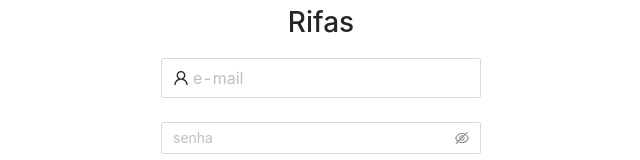
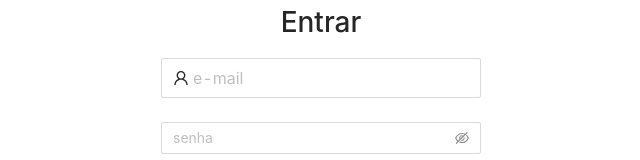
Before and after one commit to deyvissonbrenoveras/rifas-ui, a React (Create React App) app: page /logon in a window 1280 px wide. Shown: the top 160 px of the page, without its empty margins (319-959 px from the left). Built offline with nearby package versions, Linux system fonts and the light colour scheme.

Commit message:
refactor: rename title

```diff
--- a/src/pages/logon/index.js
+++ b/src/pages/logon/index.js
@@ -15,7 +15,7 @@ function Logon() {
   return (
     <>
       <Row justify="center" align="center">
-        <h1>Rifas</h1>
+        <h1>Entrar</h1>
         <Col span={24}>
           <Row justify="center" align="center">
             <Col xs={24} sm={12} md={8} lg={6}>
```
